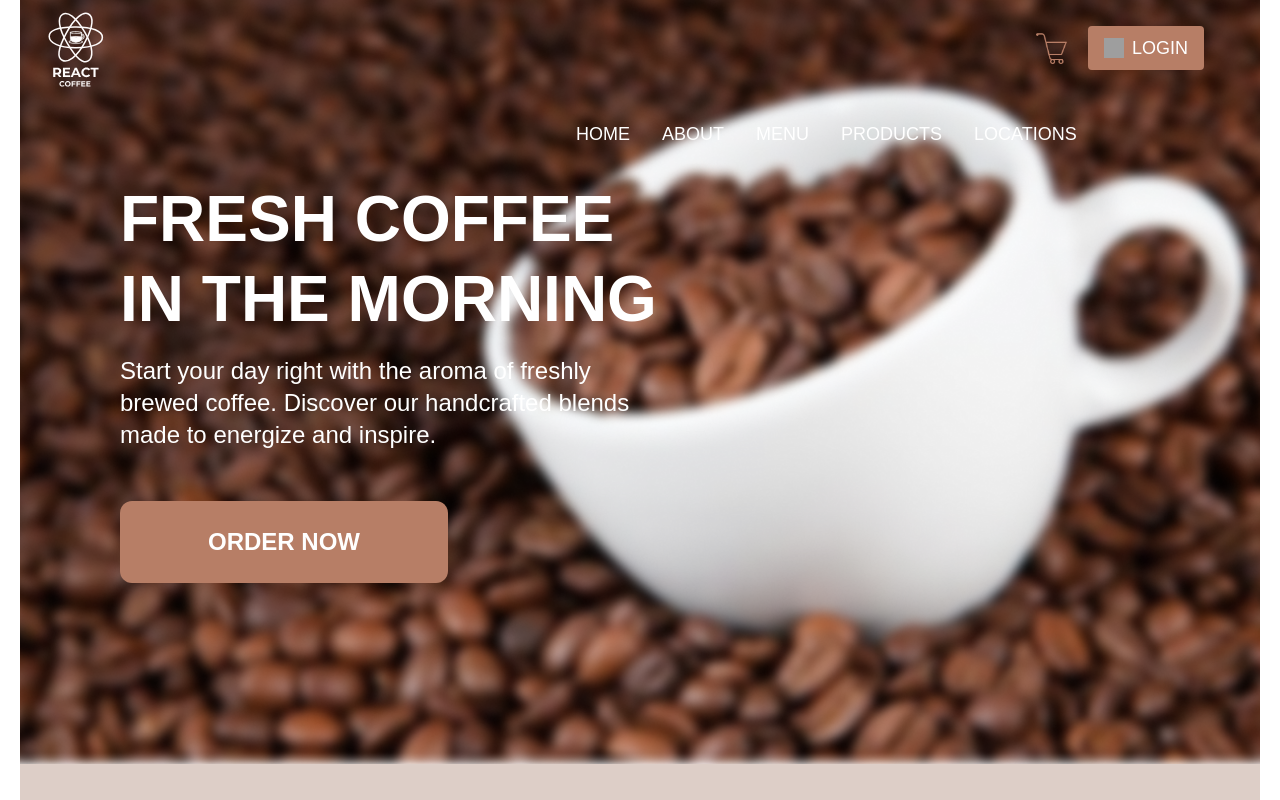
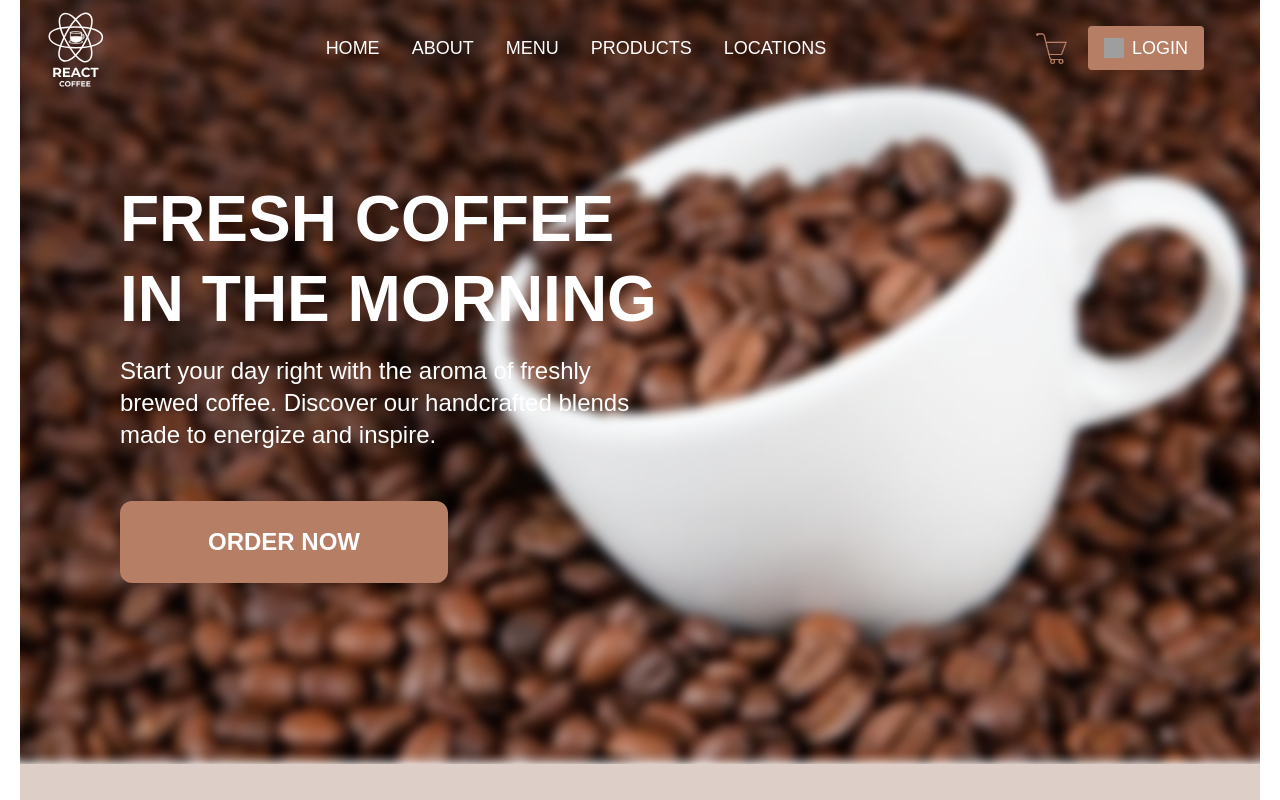
Before and after one commit to yuliyakim01/coffee-shop, a React app: page / in a window 1280 px wide. Shown: the top 800 px of the page. Built offline with nearby package versions, Linux system fonts and the light colour scheme; grey boxes are pictures that could not be loaded; what @commercetools/platform-sdk, @commercetools/sdk-client-v2 would draw is missing.

Commit message:
fix: remove absolute in nav component

```diff
--- a/src/components/Header-components/Nav.tsx
+++ b/src/components/Header-components/Nav.tsx
@@ -17,7 +17,7 @@ export const Nav: React.FC<NavProps> = ({ isVertical = false, onItemClick }) =>
   ];
 
   return (
-    <nav className="absolute top-[120px]">
+    <nav className="">
       <ul className={`flex ${isVertical ? 'flex-col' : 'flex-row'}  items-center gap-8 text-white text-lg`}>
         {menuItems.map((item) => (
           <li key={item.route}>
```
